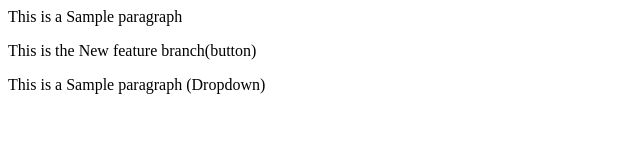
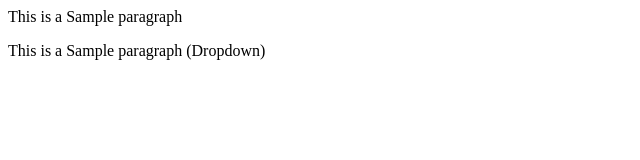
Before and after one commit to Sanzil007/localrepo, a plain HTML site: page index.html in a window 1280 px wide. Shown: the whole page, without its empty margins (0-640 px from the left). Drawn offline with Linux system fonts and the light colour scheme.

Commit message:
Add this

```diff
--- a/index.html
+++ b/index.html
@@ -1,3 +1,2 @@
 <p>This is a Sample paragraph</p>
-<p>This is the New feature branch(button)</p>
 <p>This is a Sample paragraph (Dropdown)</p>
```
